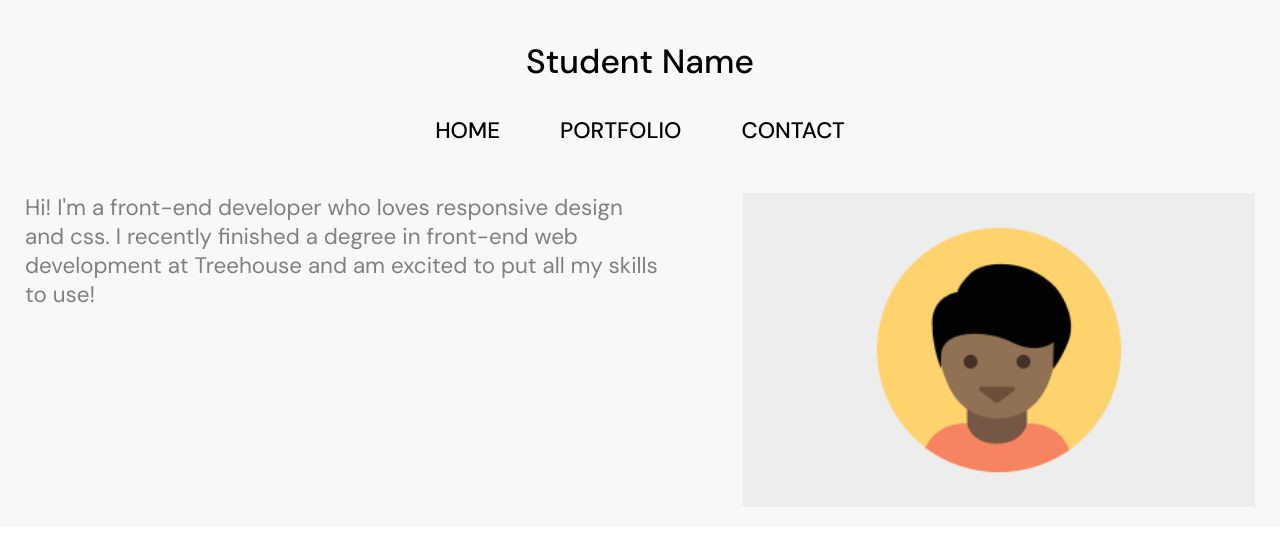
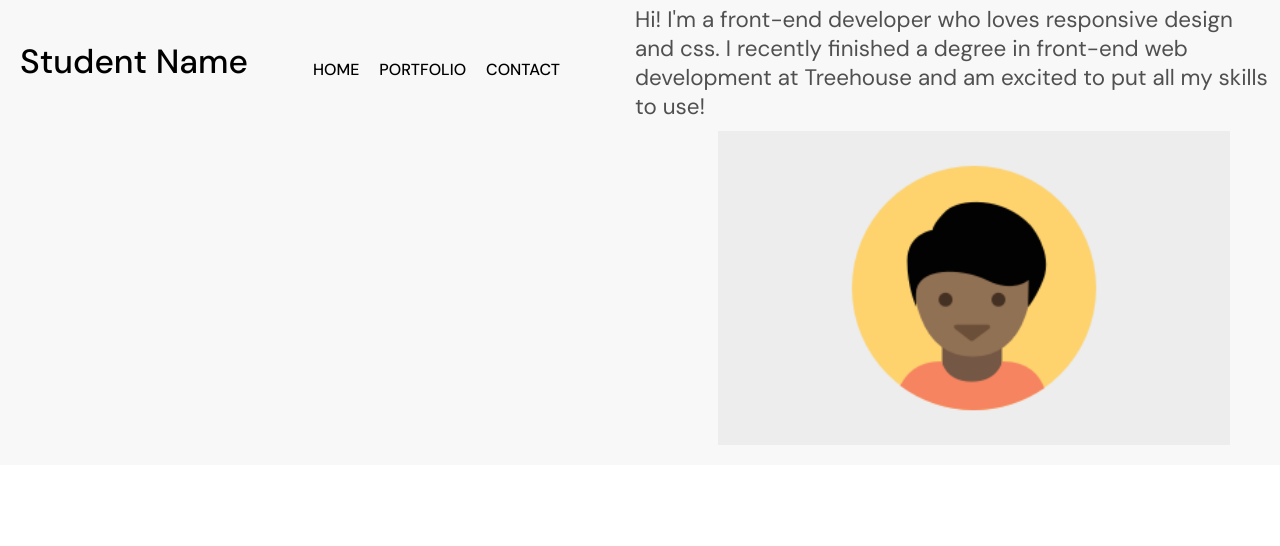
Before and after one commit to AlexEastwood/Web-Dev-Project-2, a plain HTML site: page index.html in a window 1280 px wide. Drawn offline with Linux system fonts and the light colour scheme.

Commit message:
header-desktop complete

```diff
--- a/css/style.css
+++ b/css/style.css
@@ -11,7 +11,7 @@ header {
     flex-direction: column;
     align-items: center;
     width: 100vw;
-    height: 100vh;
+    height: auto;
     background-color: #F8F8F8;
 }
 header div {
@@ -84,3 +84,27 @@ header div {
         margin-right: 25px;
     }
 }
+@media screen and (min-width: 1024px) {
+    .name {
+        width: auto;
+        margin-left: 20px;
+    }
+    .links {
+        width: auto;
+        margin: 40px 0px;
+        margin-left: auto;
+        margin-right: 40px;
+        height: 43px;
+        align-items: flex-end;
+    }
+    .link {
+        font-size: 1rem;
+        margin: 0px 10px;
+    }
+    .intro {
+        color: #505050;
+    }
+    .profile-pic {
+        margin-right: 50px;
+    }
+}
```
